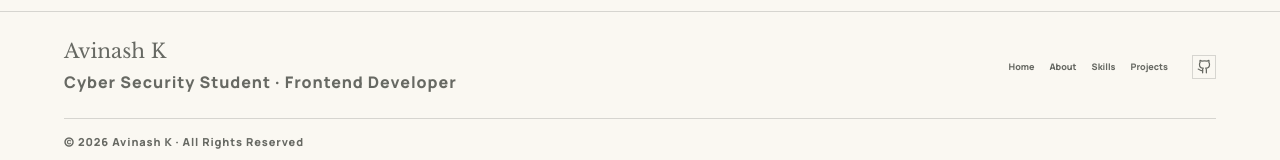
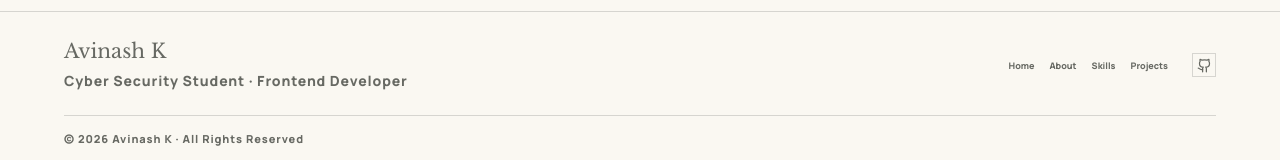
Before and after one commit to avinashk08408/Avinash-portfolio, a React (Vite) app: page / in a window 1280 px wide. Shown: the part 8337-8497 px from the top of the page. Built offline with nearby package versions, Linux system fonts and the light colour scheme; a web font is replaced by a local one.

Commit message:
Update Footer.css

```diff
--- a/src/components/Footer/Footer.css
+++ b/src/components/Footer/Footer.css
@@ -128,7 +128,7 @@
 
 .footer-component.ct-footer > div:first-child > span {
   margin-top: 7px;
-  font-size: 16px !important;
+  font-size: 14px !important;
   letter-spacing: 0.06em;
 }
 
```
